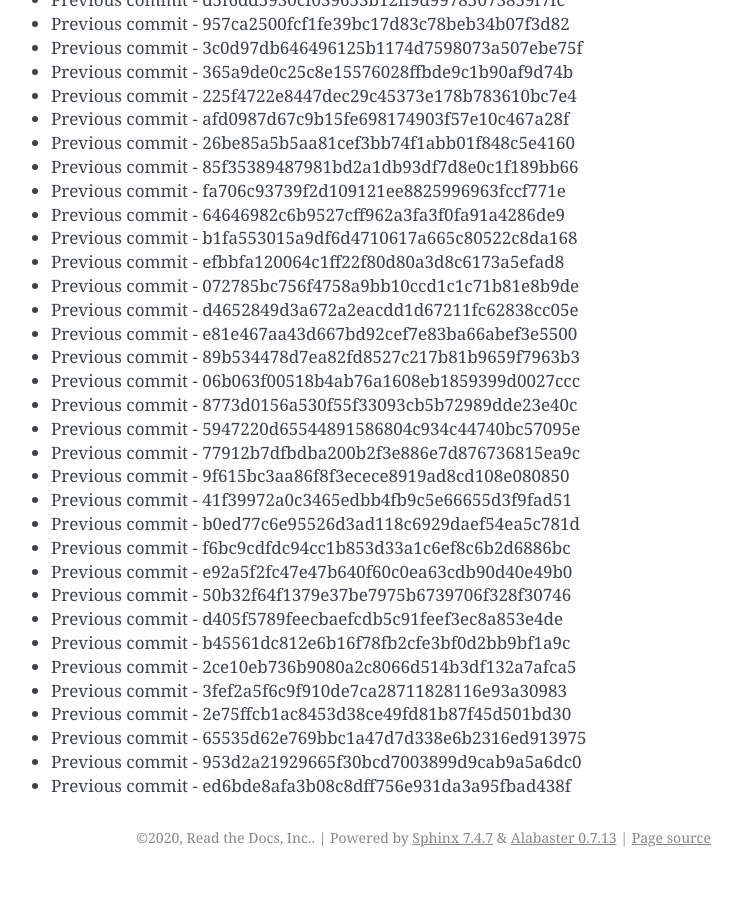
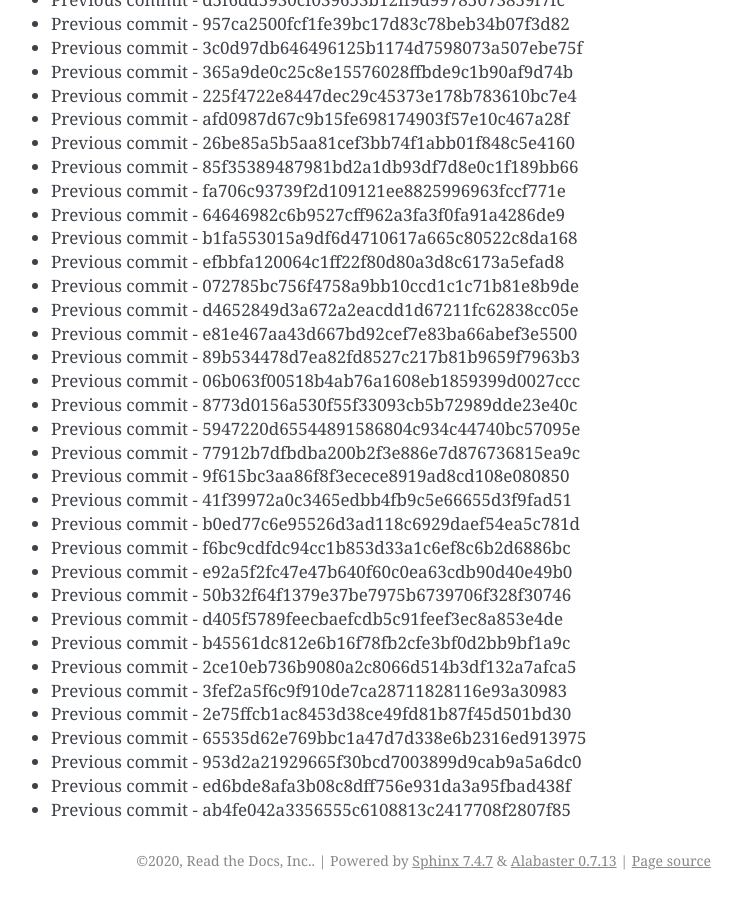
Before and after one commit to readthedocs/rtd-git-stresstest, a Sphinx documentation site: the page built from docs/updates.rst, in a window 1280 px wide and 900 px high, scrolled down 21406 px. Shown: the whole window, without its empty margins (399-1141 px from the left). Built offline with Sphinx 7.4.7, drawn with Linux system fonts in a browser that asks for light colours; before the commit the page ends 22283 px from its top, so only the background shows below that.

Commit message:
Generating commit from previous: ab4fe042a3356555c6108813c2417708f2807f85

```diff
--- a/docs/updates.rst
+++ b/docs/updates.rst
@@ -931,3 +931,4 @@ It can be tested for any performance characteristics.
 * Previous commit - 65535d62e769bbc1a47d7d338e6b2316ed913975
 * Previous commit - 953d2a21929665f30bcd7003899d9cab9a5a6dc0
 * Previous commit - ed6bde8afa3b08c8dff756e931da3a95fbad438f
+* Previous commit - ab4fe042a3356555c6108813c2417708f2807f85
```
